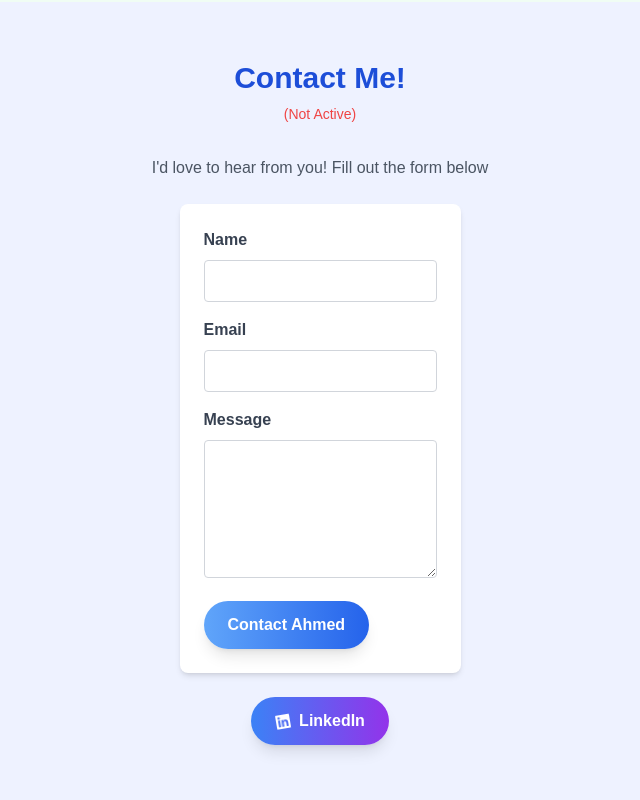
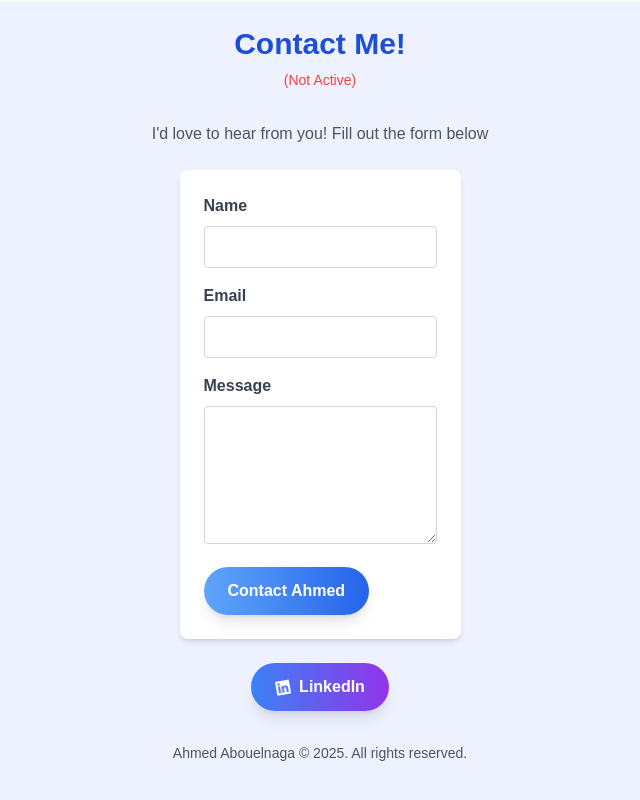
Before and after one commit to ahmedabouelnaga/MyWebsite, a Next.js app: page / in a window 1280 px wide. Shown: the part 3490-4290 px from the top of the page, without its empty margins (320-960 px from the left). Built offline with nearby package versions, Linux system fonts and the light colour scheme.

Commit message:
finishing touches

```diff
--- a/pages/contact.tsx
+++ b/pages/contact.tsx
@@ -226,6 +226,16 @@ export function ContactSection() {
           LinkedIn
         </motion.button>
       </SlideInWhenVisible>
+
+      {/* Add copyright text */}
+      <motion.p
+        initial={{ opacity: 0 }}
+        animate={{ opacity: 1 }}
+        transition={{ delay: 0.8 }}
+        className="text-gray-600 text-sm mt-8 mb-4"
+      >
+        Ahmed Abouelnaga © 2025. All rights reserved.
+      </motion.p>
     </div>
   );
 }
```
